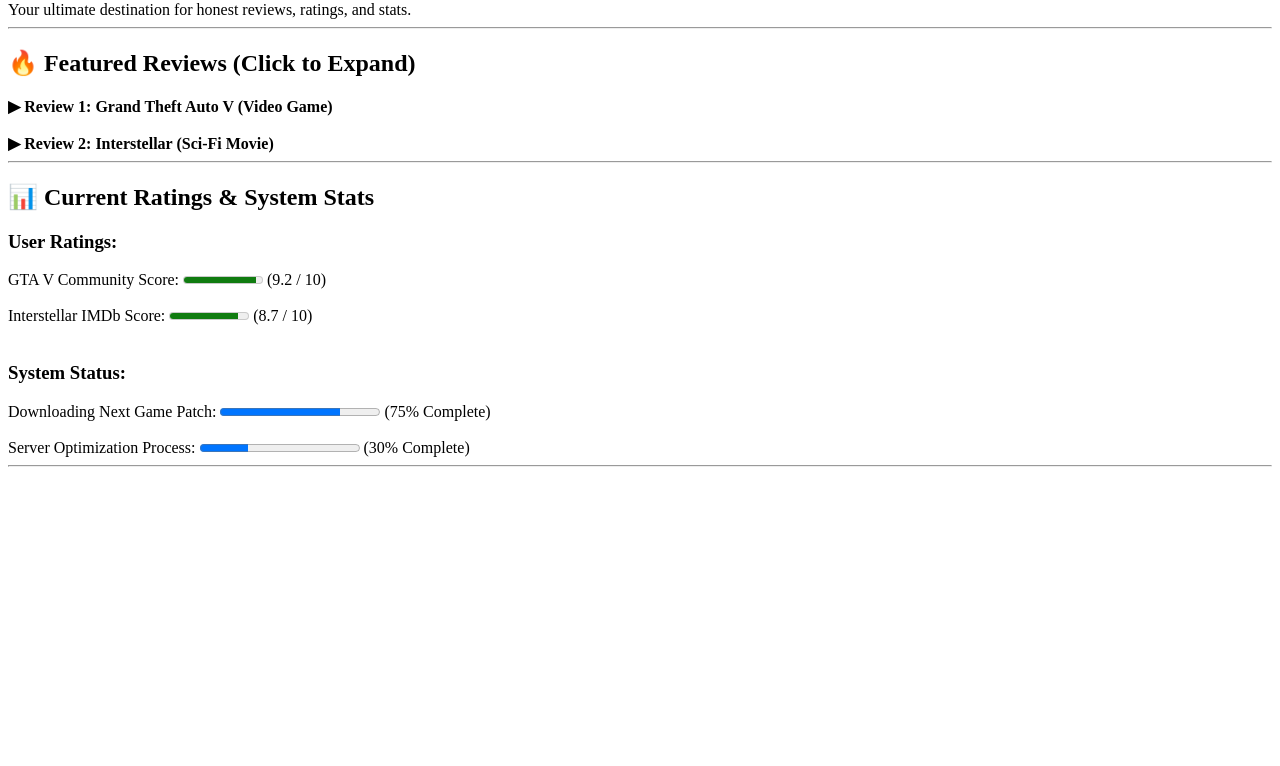
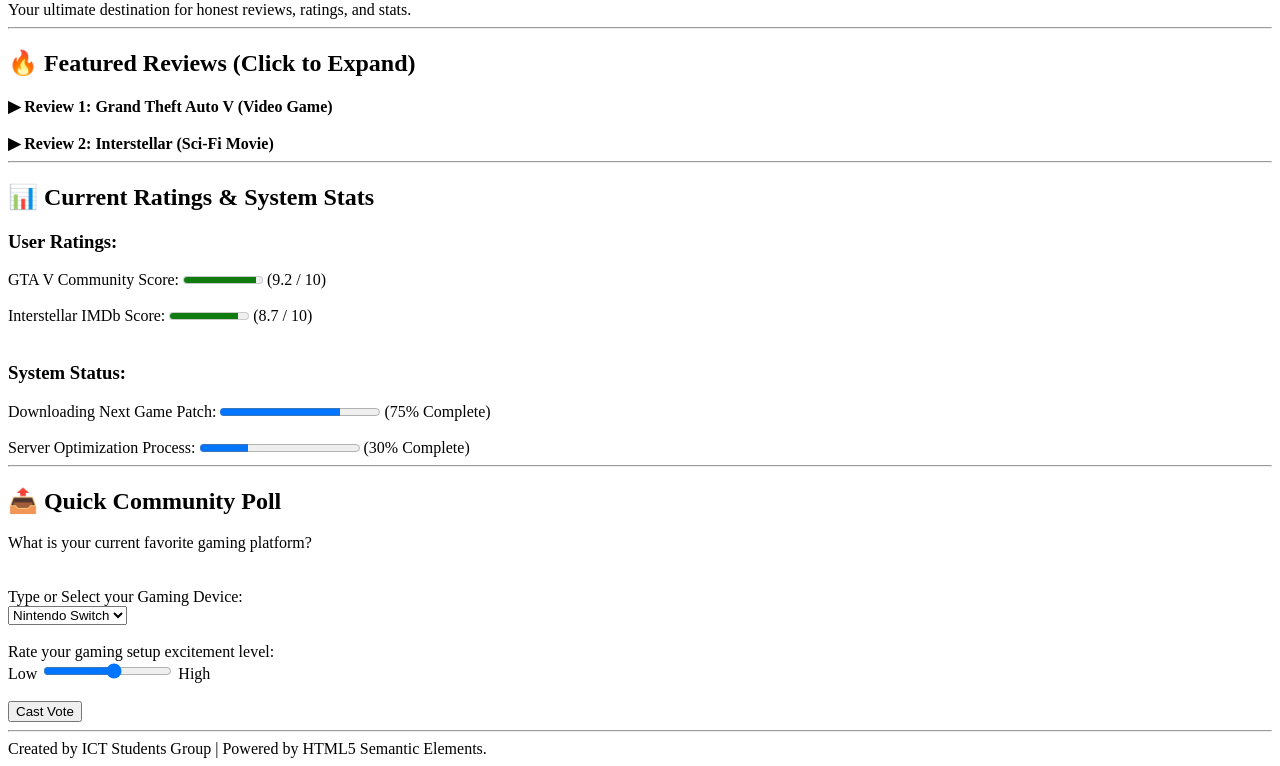
Before and after one commit to inasaralahiru303-web/Epic-Media-Movies-Games-Arena, a plain HTML site: page index.html in a window 1280 px wide. Shown: the part 80-846 px from the top of the page. Before the commit the page ends 800 px from the top, so only its background shows below. Drawn offline with Linux system fonts and the light colour scheme.

Commit message:
End add Quick Community Poll

```diff
--- a/index.html
+++ b/index.html
@@ -32,6 +32,21 @@
         <progress value="30" max="100"></progress>
         (30% Complete)
     <hr>
+    <h2>📤 Quick Community Poll</h2>
+    What is your current favorite gaming platform?
+    <br><br> <br>
+    <label for="a">Type or Select your Gaming Device:</label> <br>
+    <select name="name" id="3">
+        <option value="Nintendo Switch">Nintendo Switch</option>
+        <option value="Obtionry Switch">Obtionry Switch</option>
+    </select> <br> <br>
+    Rate your gaming setup excitement level: <br>
+    Low <input type="range" min="1" max="10" value="6"> High
+    <br> <br>
+    <input type="submit" value="Cast Vote">
+    <hr>
+    Created by ICT Students Group | Powered by HTML5 Semantic Elements.
+
 
 
 </body>
```
